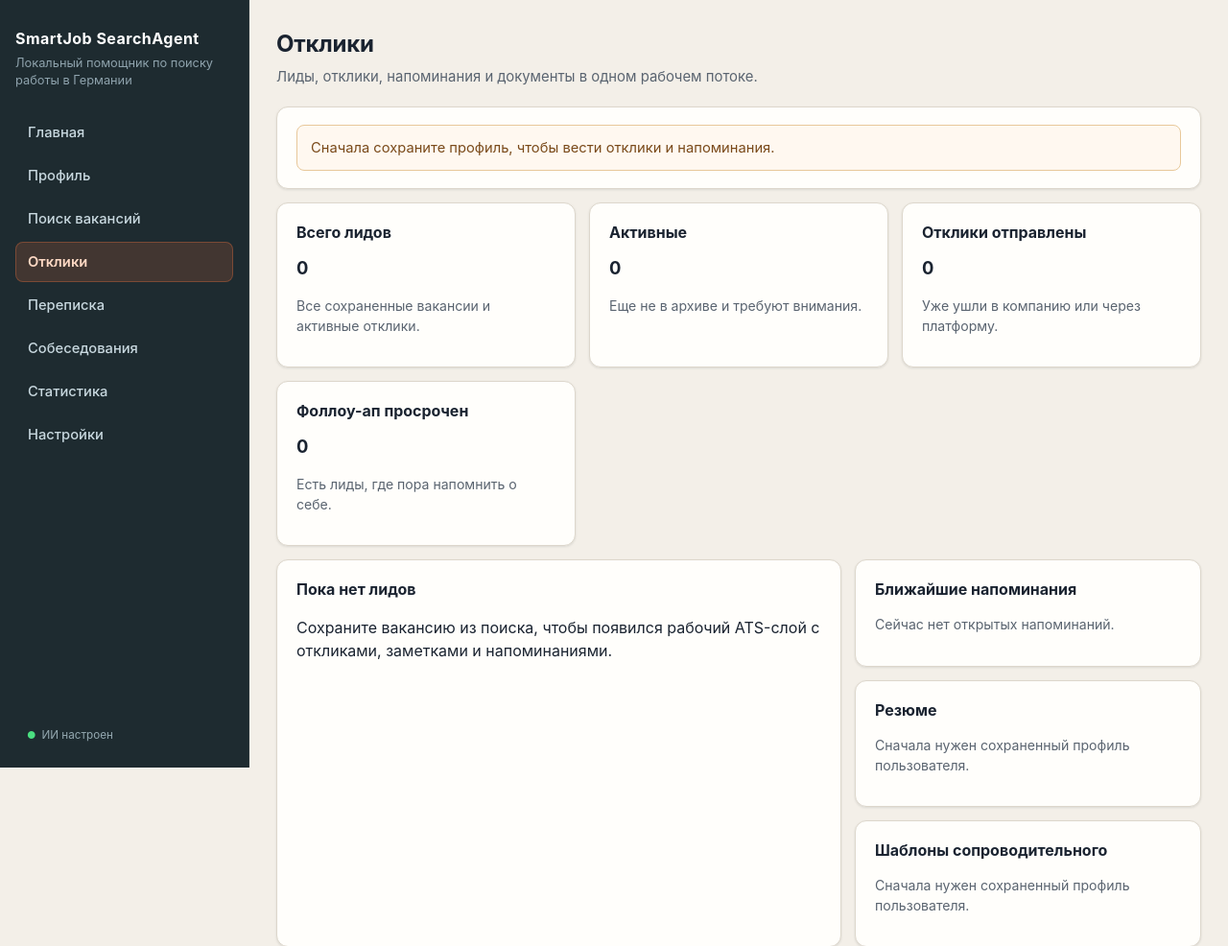
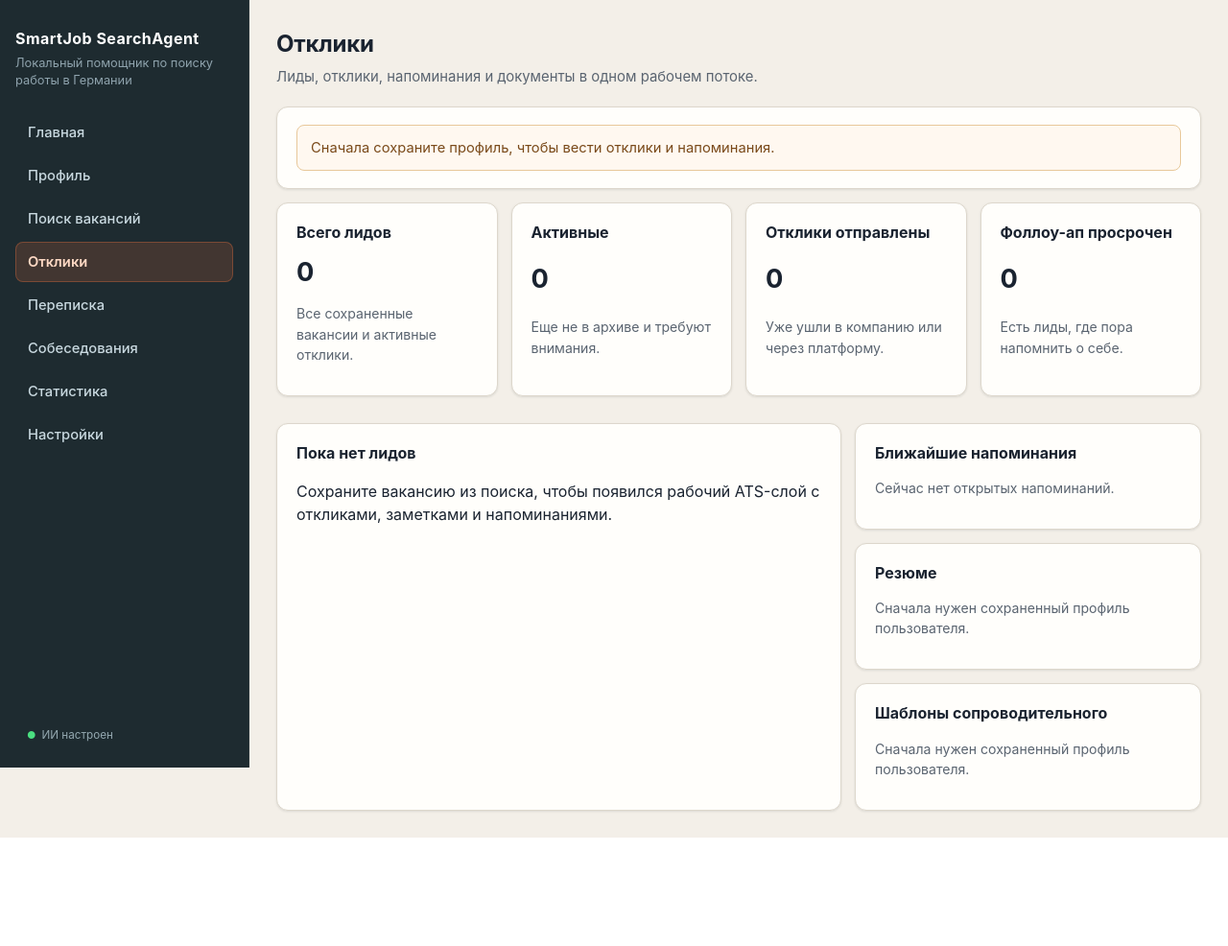
Before and after one commit to vanguar/SearchAgent, a FastAPI app: page /leads in a window 1280 px wide. Shown: the top 986 px of the page at 96% size. After the commit the page ends 873 px from the top, so only its background shows below. Run offline with FastAPI, Linux system fonts and the light colour scheme; some libraries are stand-ins or nearby versions.

Commit message:
Align Leads list with the design system (presentation only)
Use the 4-up dash-stats grid for the lead summary counters and promote the
per-card "Открыть карточку" to the primary button, giving the list a clear
action hierarchy. Kept page-by-page (no client-side split view, per the brief:
detail stays at /leads/{id}). All statuses, forms, actions and URLs unchanged.

Templates only; no Python touched.

Co-Authored-By: Claude Opus 4.8 <noreply@anthropic.com>
Claude-Session: https://claude.ai/code/session_01E98fwxvfvCcP1bAMDQqrqf

```diff
--- a/app/templates/leads/partials/lead_card.html
+++ b/app/templates/leads/partials/lead_card.html
@@ -52,7 +52,7 @@
   {% endif %}
 
   <div class="panel-actions">
-    <a href="/leads/{{ lead_card.lead.id }}" class="ghost-btn">Открыть карточку</a>
+    <a href="/leads/{{ lead_card.lead.id }}" class="btn-primary">Открыть карточку</a>
     {% if lead_card.lead.original_url %}
     <form method="post" action="/leads/{{ lead_card.lead.id }}/open-original" target="_blank" class="inline-form">
       <input type="hidden" name="original_url" value="{{ lead_card.lead.original_url }}" />
--- a/app/templates/pages/leads.html
+++ b/app/templates/pages/leads.html
@@ -7,7 +7,7 @@
 </article>
 {% endif %}
 
-<section class="cards-grid">
+<section class="dash-stats">
   <article class="panel stat-card">
     <h3>Всего лидов</h3>
     <strong>{{ dashboard.summary.total_leads }}</strong>
```
